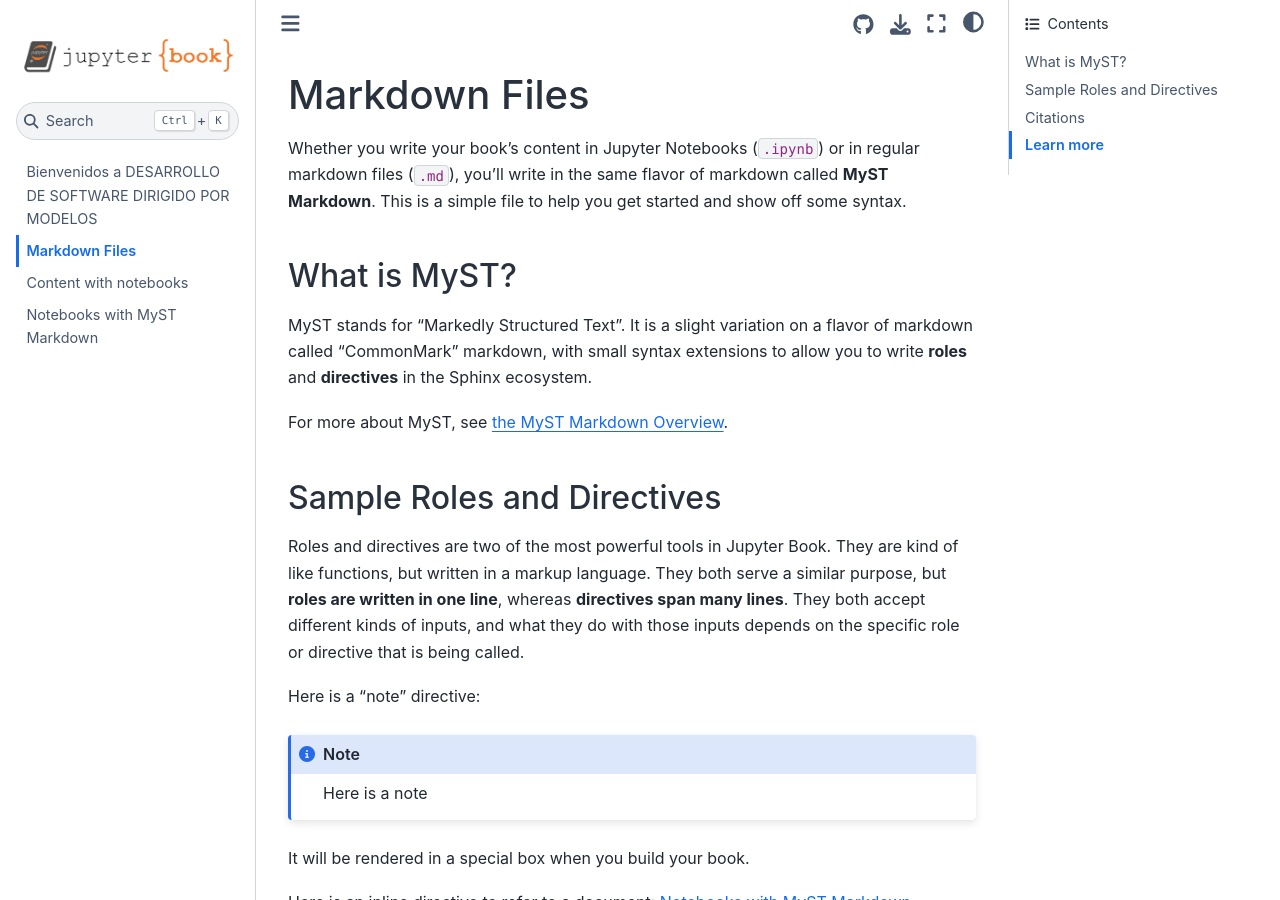
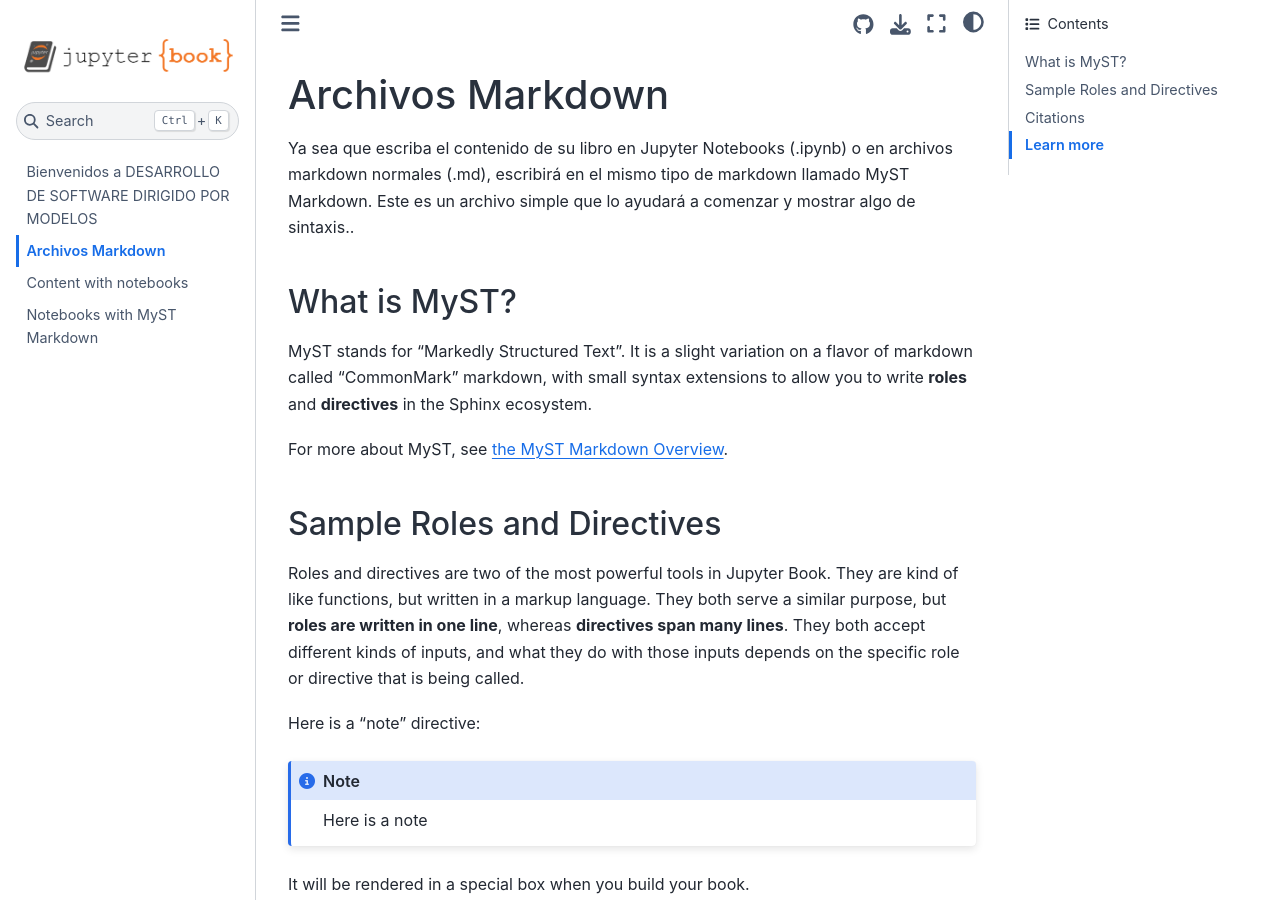
Before and after one commit to wasanchez81/firstBook, a Jupyter Book: the page built from markdown.md, in a window 1280 px wide and 900 px high. Built offline with Jupyter Book 1.0.4 settings and Sphinx 7.4.7 and the Sphinx Book theme 1.1.4, drawn with Linux system fonts in a browser that asks for light colours; cross-references to code outside the pages are shown as plain code.

Commit message:
Update markdown.md
Probando cambios

```diff
--- a/markdown.md
+++ b/markdown.md
@@ -1,9 +1,6 @@
-# Markdown Files
+# Archivos Markdown
 
-Whether you write your book's content in Jupyter Notebooks (`.ipynb`) or
-in regular markdown files (`.md`), you'll write in the same flavor of markdown
-called **MyST Markdown**.
-This is a simple file to help you get started and show off some syntax.
+Ya sea que escriba el contenido de su libro en Jupyter Notebooks (.ipynb) o en archivos markdown normales (.md), escribirá en el mismo tipo de markdown llamado MyST Markdown. Este es un archivo simple que lo ayudará a comenzar y mostrar algo de sintaxis..
 
 ## What is MyST?
 
```
